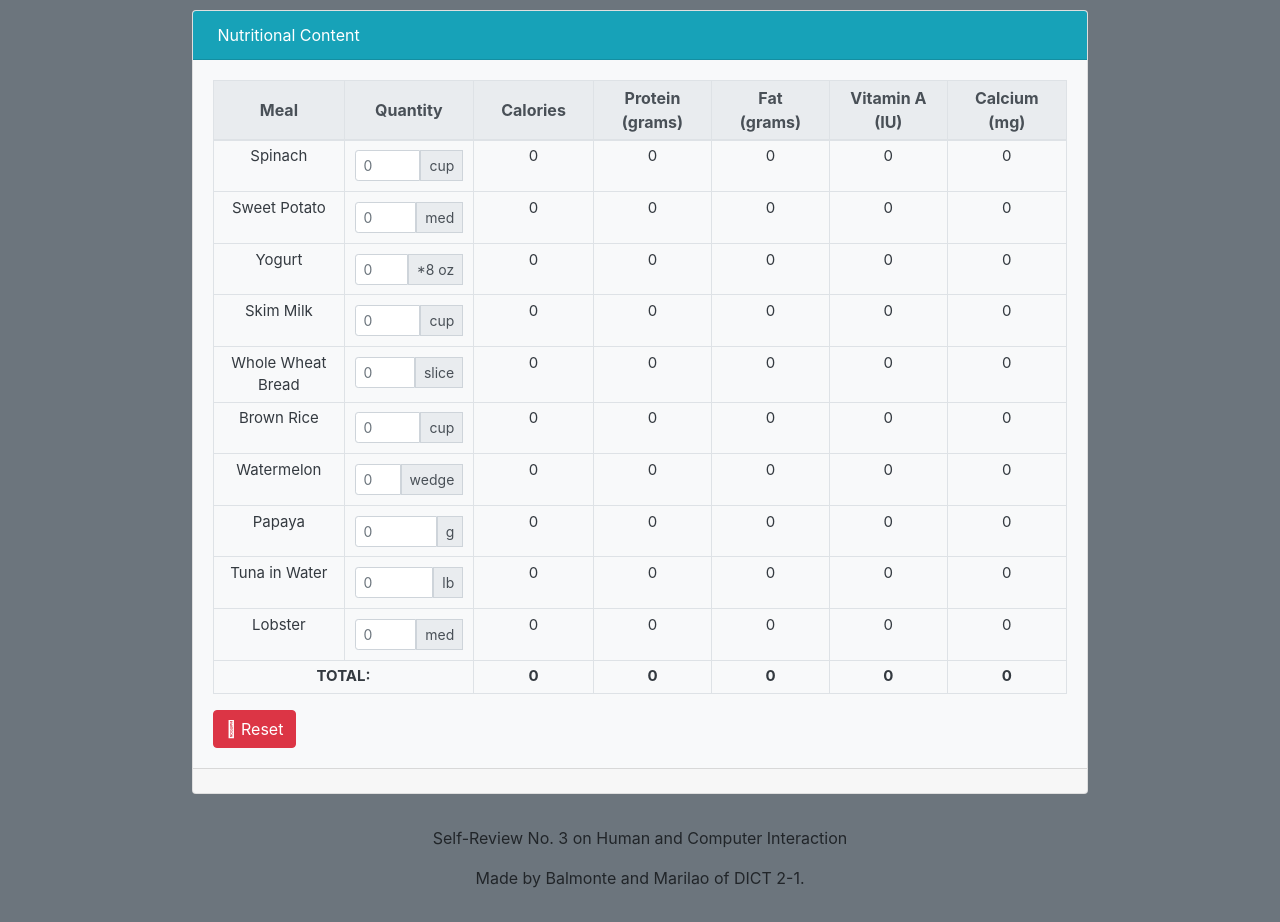
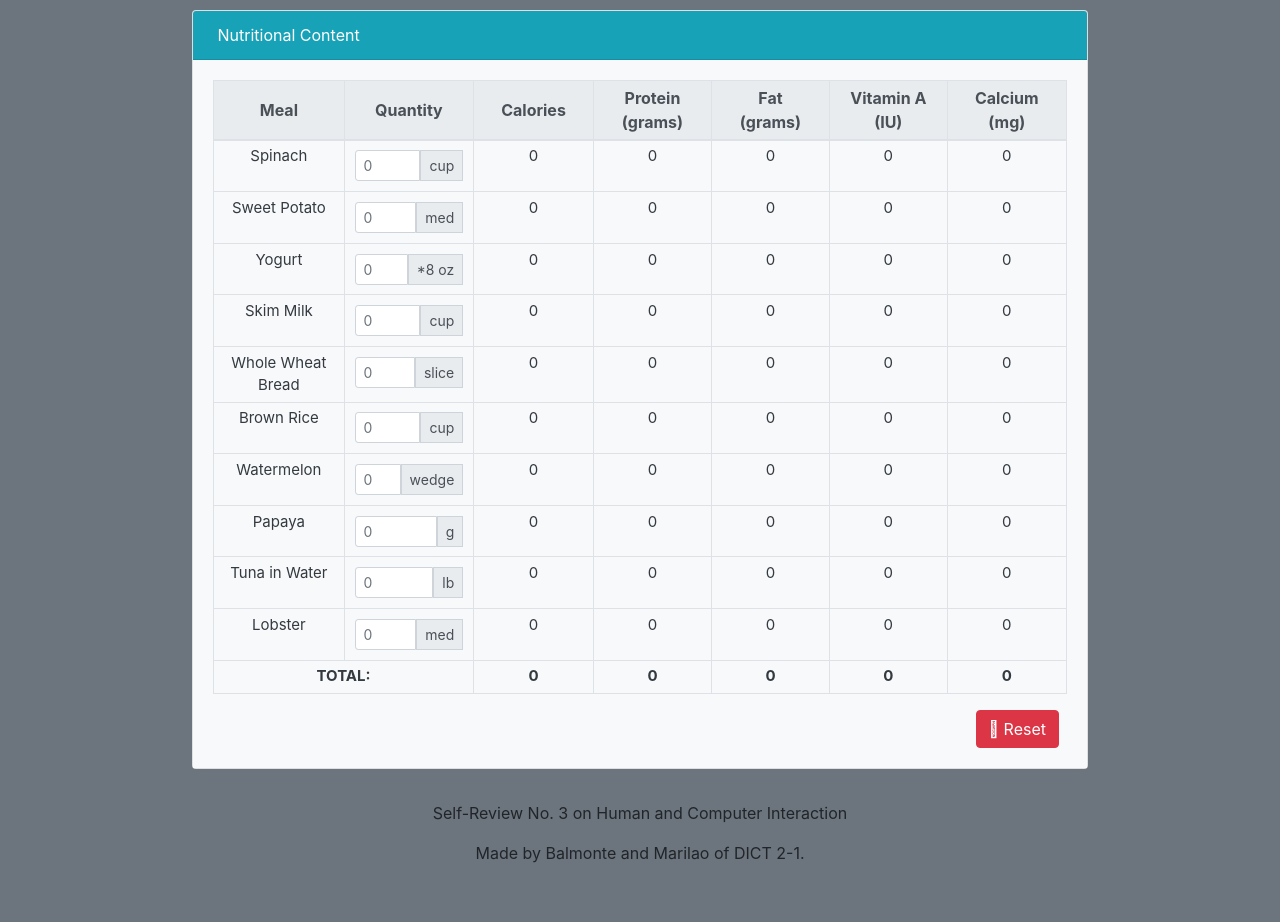
Before and after one commit to justintroy/OrderMenu-HCI, a website: page index.html in a window 1280 px wide. Shown: the part 62-984 px from the top of the page. After the commit the page ends 959 px from the top, so only its background shows below. Drawn offline with nearby package versions, Linux system fonts and the light colour scheme; some icons are missing.

Commit message:
Revert changes

```diff
--- a/index.html
+++ b/index.html
@@ -227,13 +227,12 @@
 
           </tbody>
         </table>
-        <button onclick="resetAllValues()" type="reset" class="btn btn-danger mr-1  mr-md-2"><i class="fal fa-redo"></i>
-          Reset</button>
-
+        <div class="text-right">
+          <button onclick="resetAllValues()" type="reset" class="btn btn-danger mr-1  mr-md-2"><i class="fal fa-redo"></i>
+            Reset
+          </button>
+        </div>
       </form>
-
-    </div>
-    <div class="card-footer d-flex align-content-end">
 
     </div>
   </div>
```
